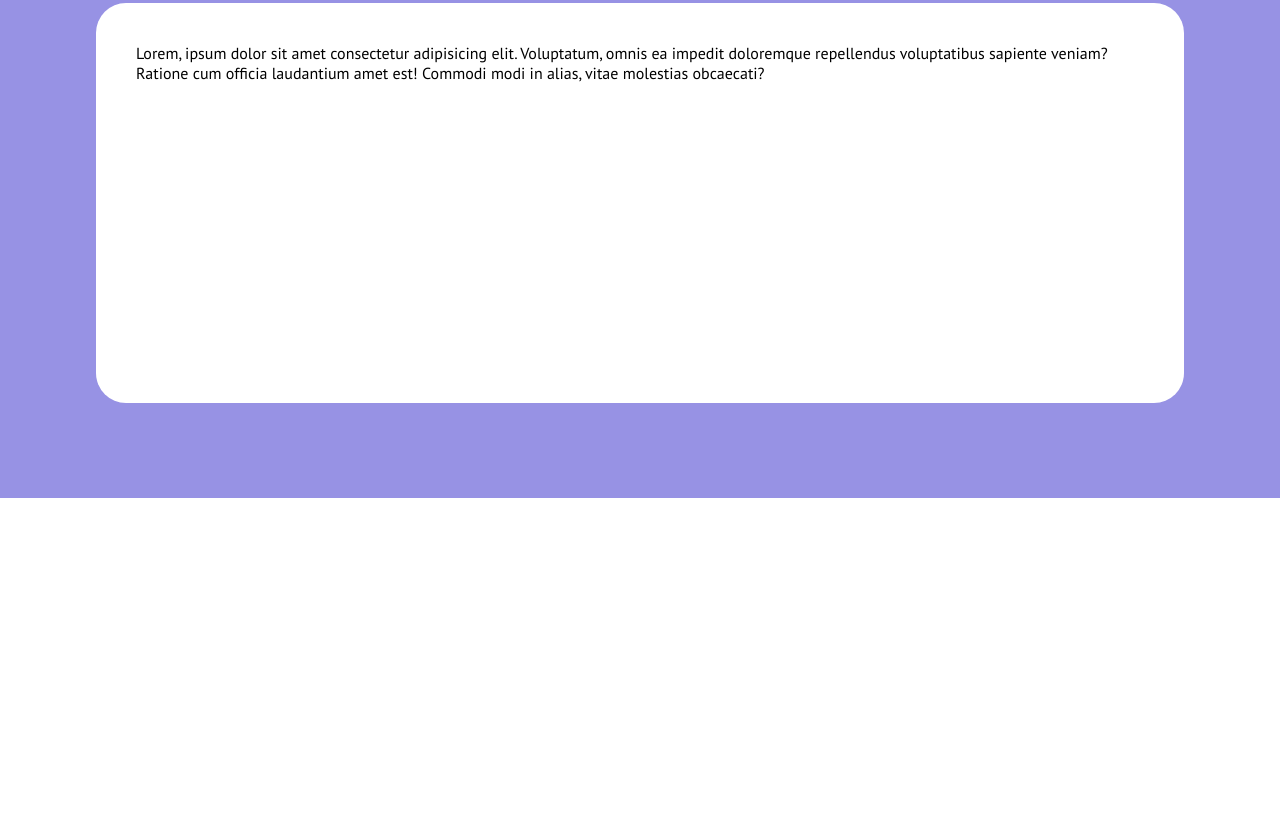
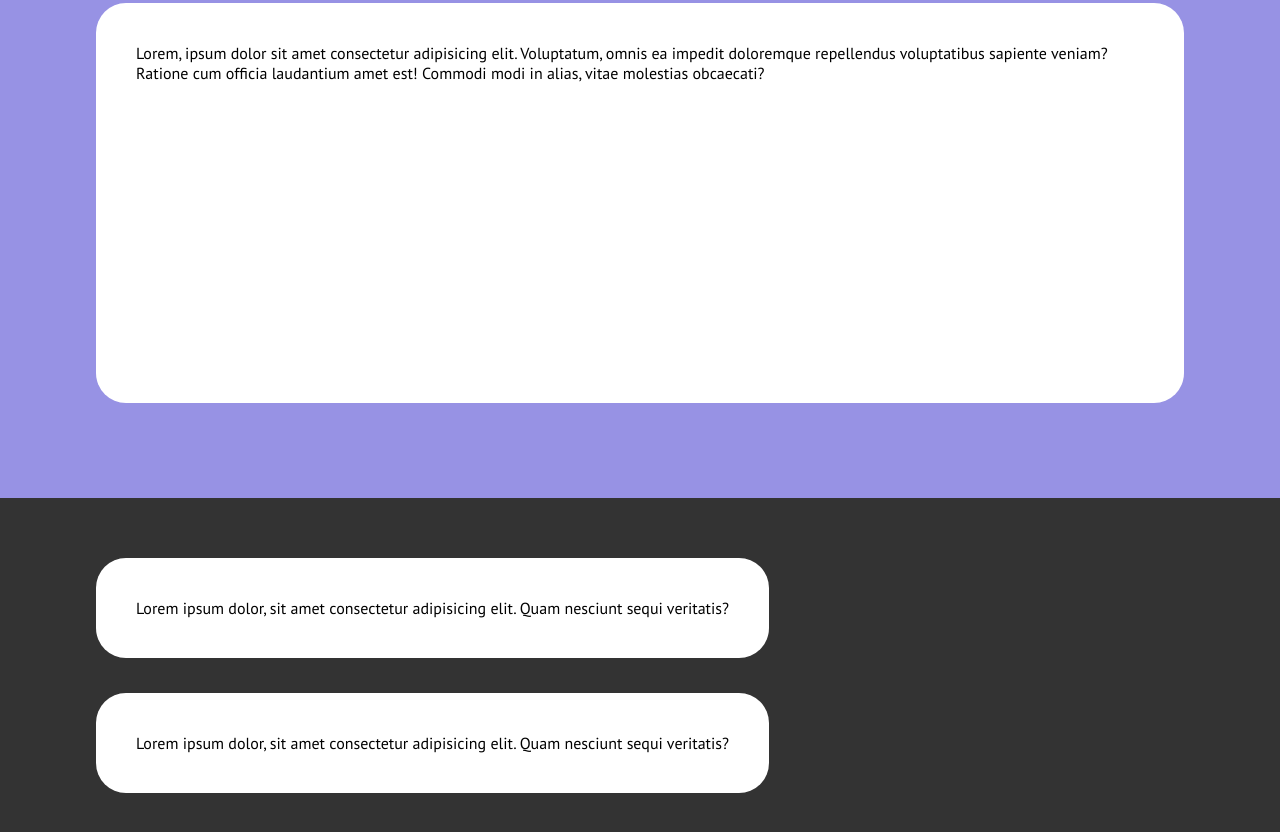
Before and after one commit to FilippoFoti/htmlcss-responsive-layout, a plain HTML site: page index.html in a window 1280 px wide. Shown: the part 10797-11629 px from the top of the page. Before the commit the page ends 11295 px from the top, so only its background shows below. Drawn offline with Linux system fonts and the light colour scheme.

Commit message:
Aggiunto layout footer

```diff
--- a/css/style.css
+++ b/css/style.css
@@ -157,5 +157,23 @@ header {
     margin-bottom: 35px;
 }
 
+/* FOOTER */
+footer {
+    background-color: rgba(51, 51, 51, 1);
+}
 
-/* FOOTER */
+footer .container-footer {
+    width: 85%;
+    margin: 0 auto;
+    display: flex;
+    flex-wrap: wrap;
+    padding: 60px 0;
+}
+
+footer .card-footer {
+    height: 100px;
+    background-color: white;
+    border-radius: 30px;
+    padding: 40px;
+    margin-bottom: 35px;
+}
--- a/index.html
+++ b/index.html
@@ -73,7 +73,10 @@
 
 <!-- FOOTER -->
     <footer>
-        <div class="container-footer"></div>
+        <div class="container-footer">
+            <div class="card-footer">Lorem ipsum dolor, sit amet consectetur adipisicing elit. Quam nesciunt sequi veritatis?</div>
+            <div class="card-footer">Lorem ipsum dolor, sit amet consectetur adipisicing elit. Quam nesciunt sequi veritatis?</div>
+        </div>
     </footer>
 <!-- /FOOTER -->
 
```
